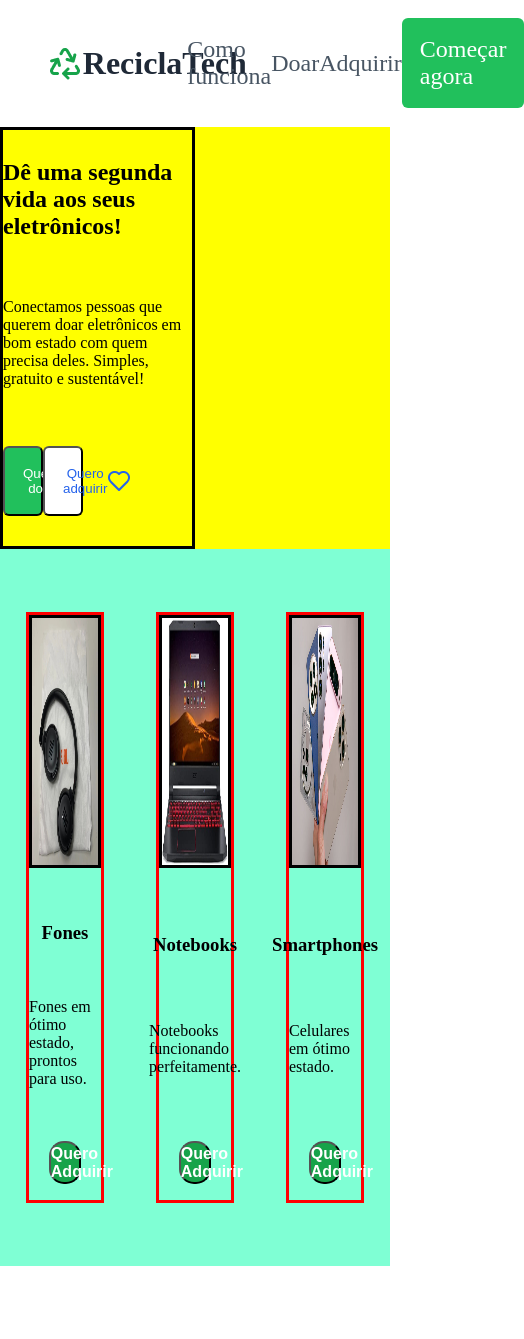
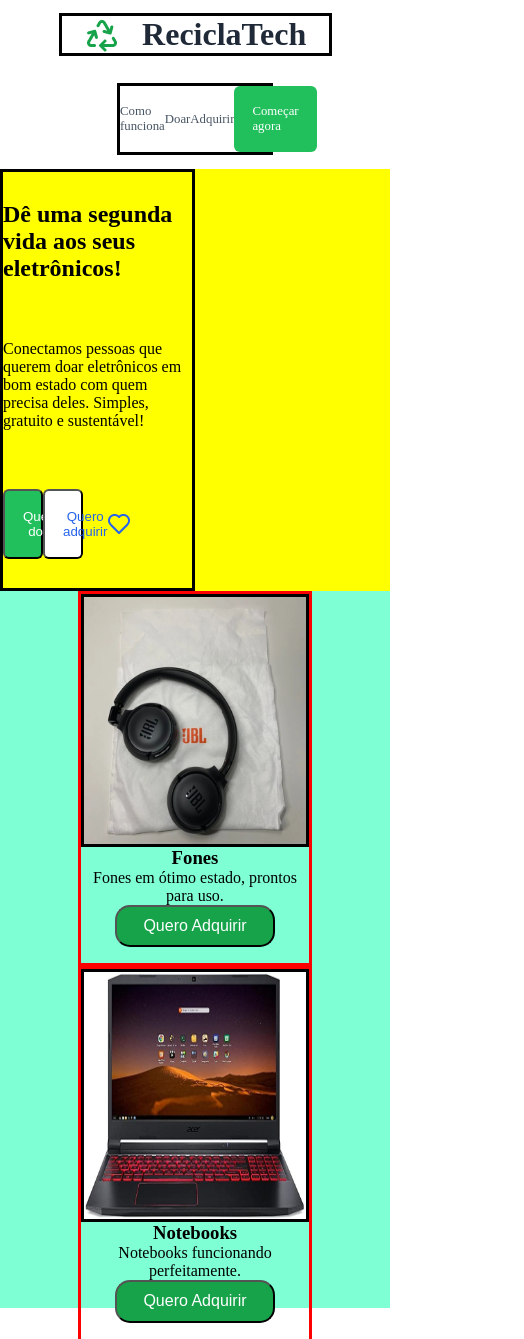
Before and after one commit to DouglasMNascimentoDev/Recicla_Tech_N1, a plain HTML site: page index.html in a window 390 px wide. Shown: the top 1339 px of the page, 524 px wide, since content can reach past the window. Before the commit the page ends 1266 px from the top, so only its background shows below. Drawn offline with Linux system fonts and the light colour scheme.

Commit message:
Finalizando o responsivo da header para mobile.

```diff
--- a/index.html
+++ b/index.html
@@ -8,7 +8,7 @@
 </head>
 <body>
 <header>
-    <div>
+    <div class="caixaLogo">
         <img src="./assets/logo.png" alt="Logo da página Recicla Tech"/>
         <h1>ReciclaTech</h1>
     </div>
--- a/style.scss
+++ b/style.scss
@@ -68,7 +68,7 @@ a{
             .boxBntsPrimeiraSection{
                 align-items: center;
                 display: flex;
-                width: 100%;
+
 
 
 
@@ -145,3 +145,53 @@ a{
 
 
 }
+
+
+//@media(min-width: ;) and (max-width: ;)
+
+@media(max-width: 500px) {
+
+    header{
+        flex-direction: column;
+        height: 20vh;
+
+
+}
+
+.caixaLogo{
+    border: solid;
+    width: 70%;
+
+}
+
+nav{
+    border: solid;
+    width: 100%;
+
+    a{
+        font-size: 0.8rem;
+    }
+
+    .btnVerdeHeader{
+        font-size: 0.8rem;
+    }
+}
+
+.produtosDisponiveis{
+    display: flex;
+    flex-direction: column;
+
+    article{
+        width: 60%;
+        text-align: center;
+
+        button{
+            font-size: 1rem;
+            width: 70%;
+            font-weight: 400;
+
+        }
+    }
+}
+
+}
```
Also changed, not shown: style.css, 1 other file.
